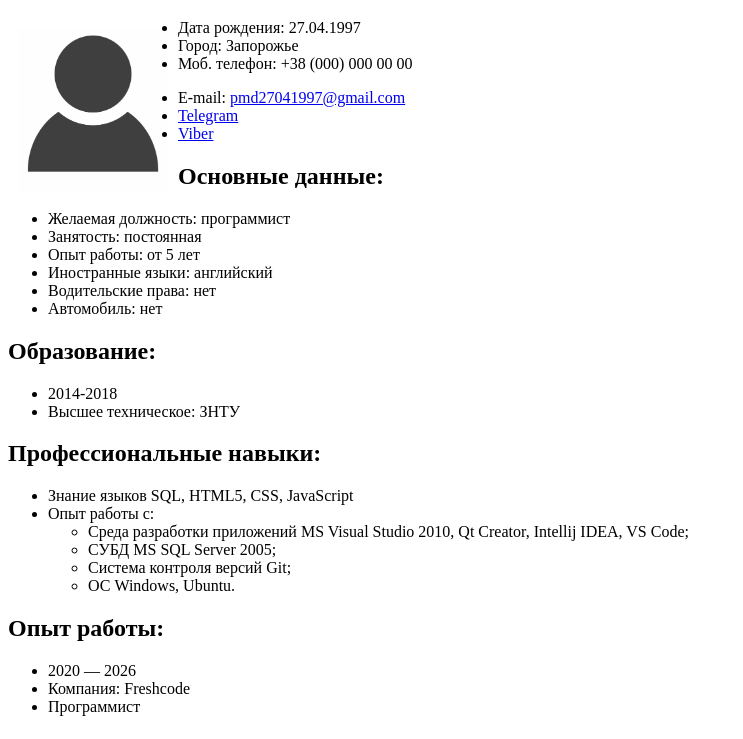
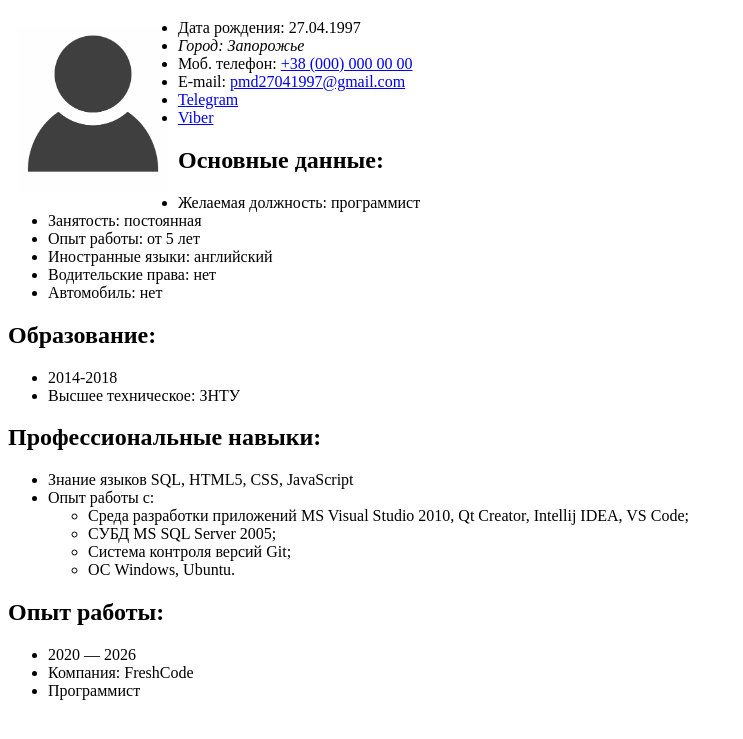
Before and after one commit to Vasy12/resume-2, a plain HTML site: page index.html in a window 1280 px wide. Shown: the part 61-800 px from the top of the page, without its empty margins (0-743 px from the left). Drawn offline with Linux system fonts and the light colour scheme.

Commit message:
Refactor index.html

```diff
--- a/index.html
+++ b/index.html
@@ -6,7 +6,6 @@
     <meta name="viewport" content="width=device-width, initial-scale=1">
     <title>Title</title>
 </head>
-
 <body>
 <h1>Поповская Мария Дмитриевна</h1>
 <article>
@@ -14,14 +13,12 @@
 
     <ul>
         <li>Дата рождения: 27.04.1997</li>
-      <li>Город: Запорожье</li>
-      <li>Моб. телефон: +38 (000) 000 00 00</li>
-    </ul>
-
-    <nav>
-      <ul>
+        <li>
+            <address>Город: Запорожье</address>
+        </li>
+        <li>Моб. телефон: <a href="+38(000)0000000">+38 (000) 000 00 00</a></li>
         <li>E-mail:
-          <a href="#">pmd27041997@gmail.com</a>
+            <a href="mailto:pmd27041997@gmail.com">pmd27041997@gmail.com</a>
         </li>
         <li>
             <a href="#">Telegram</a>
@@ -30,9 +27,7 @@
             <a href="#">Viber</a>
         </li>
     </ul>
-    </nav>
 </article>
-
 <article>
     <h2>Основные данные:</h2>
     <ul>
@@ -44,7 +39,6 @@
         <li>Автомобиль: нет</li>
     </ul>
 </article>
-
 <article>
     <h2>Образование:</h2>
     <ul>
@@ -52,7 +46,7 @@
         <li>Высшее техническое: ЗНТУ</li>
     </ul>
 </article>
-
+<main>
     <article>
         <h2>Профессиональные навыки:</h2>
         <ul>
@@ -67,16 +61,14 @@
             </li>
         </ul>
     </article>
-
+</main>
 <article>
     <h2>Опыт работы:</h2>
     <ul>
         <li>2020 — 2026</li>
-      <li>Компания: Freshcode</li>
+        <li>Компания: FreshCode</li>
         <li>Программист</li>
     </ul>
 </article>
-
 </body>
-
 </html>
```
Lines whose indentation alone changed are shown as unchanged.
